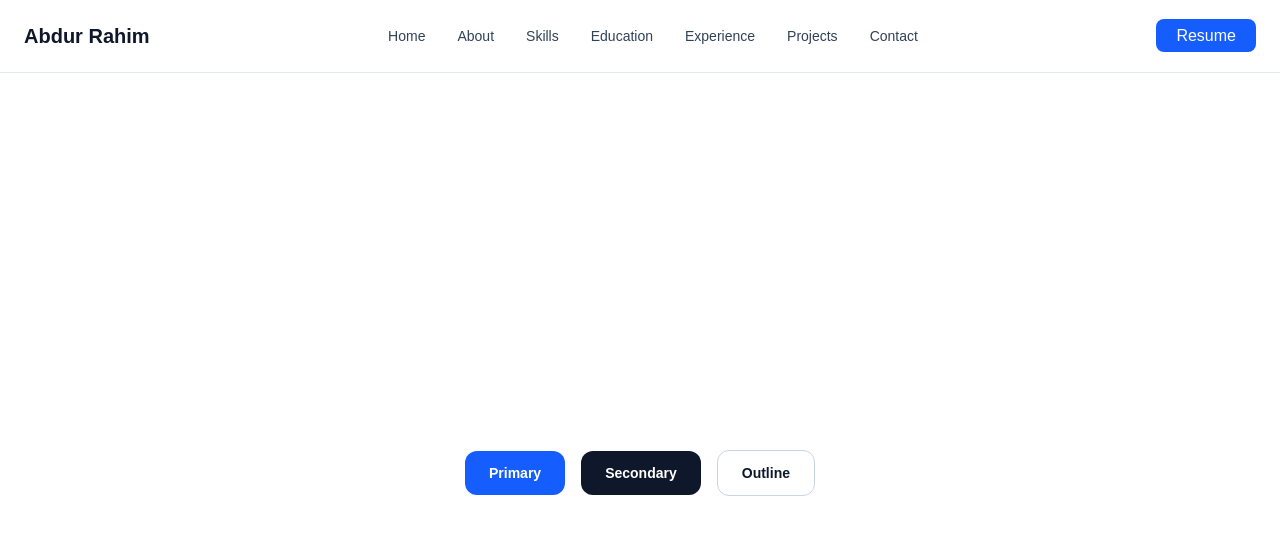
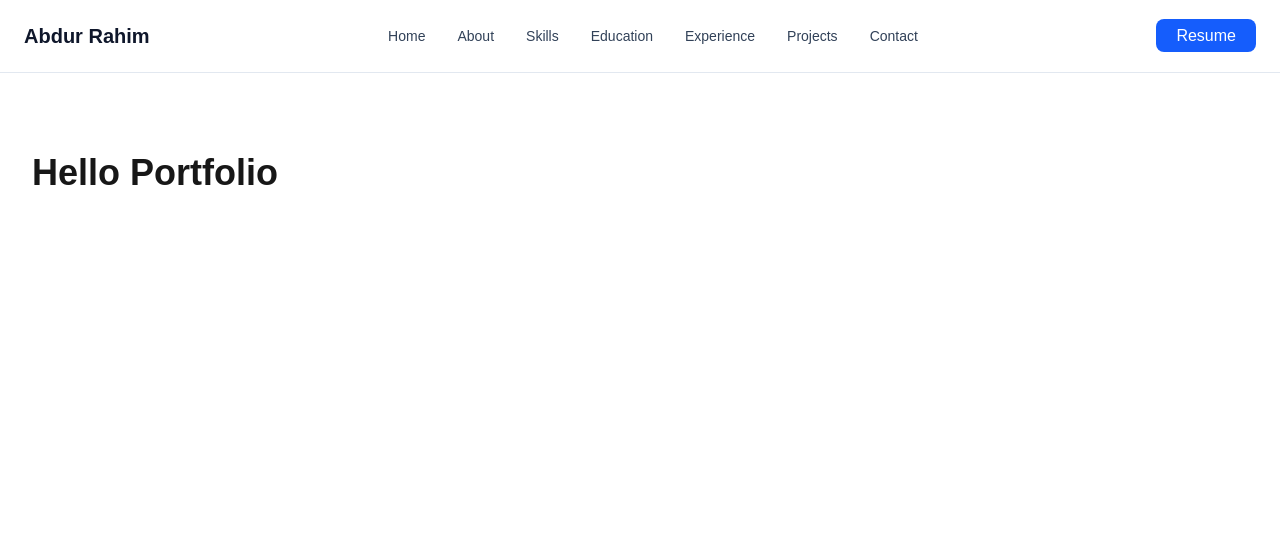
Before and after one commit to Abdur-Rahim-web/my-portfolio-web, a Next.js app: page / in a window 1280 px wide. Shown: the top 534 px of the page. Built offline with nearby package versions, Linux system fonts and the light colour scheme.

Commit message:
feat: create reusable section component

```diff
--- a/src/app/page.tsx
+++ b/src/app/page.tsx
@@ -1,17 +1,11 @@
-import Button from "@/components/ui/Button";
+import Section from "@/components/ui/Section";
 
 export default function Home() {
   return (
-    <main className="flex min-h-screen items-center justify-center gap-4">
-      <Button>Primary</Button>
-
-      <Button variant="secondary">
-        Secondary
-      </Button>
-
-      <Button variant="outline">
-        Outline
-      </Button>
-    </main>
+    <Section id="test">
+      <h1 className="text-4xl font-bold">
+        Hello Portfolio
+      </h1>
+    </Section>
   );
 }
--- a/src/components/ui/Section.tsx
+++ b/src/components/ui/Section.tsx
@@ -0,0 +1,28 @@
+import { ReactNode } from "react";
+import { cn } from "@/lib/utils";
+import Container from "@/components/shared/Container";
+
+interface SectionProps {
+    id?: string;
+    children: ReactNode;
+    className?: string;
+}
+
+const Section = ({
+    id,
+    children,
+    className,
+}: SectionProps) => {
+    return (
+        <section
+            id={id}
+            className={cn("py-20", className)}
+        >
+            <Container>
+                {children}
+            </Container>
+        </section>
+    );
+};
+
+export default Section;
```
